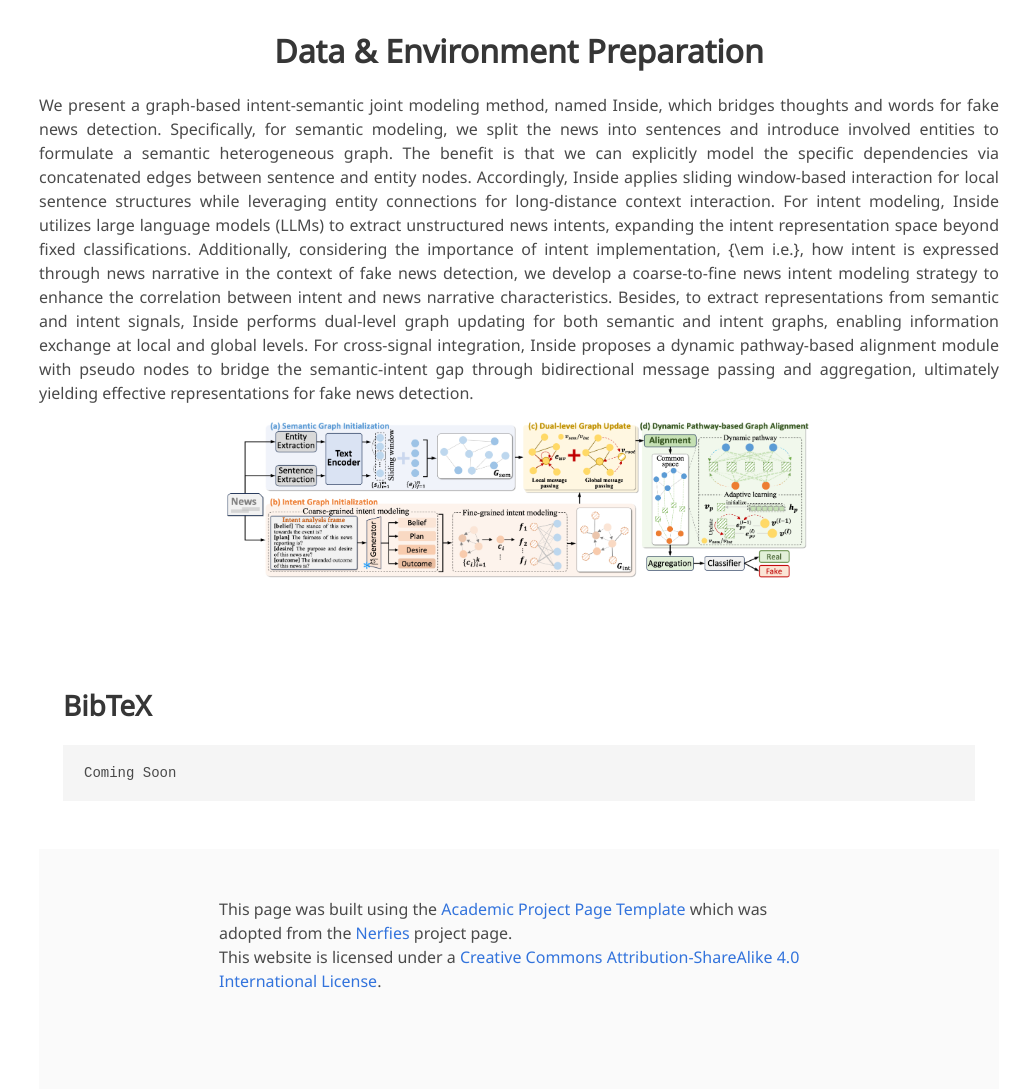
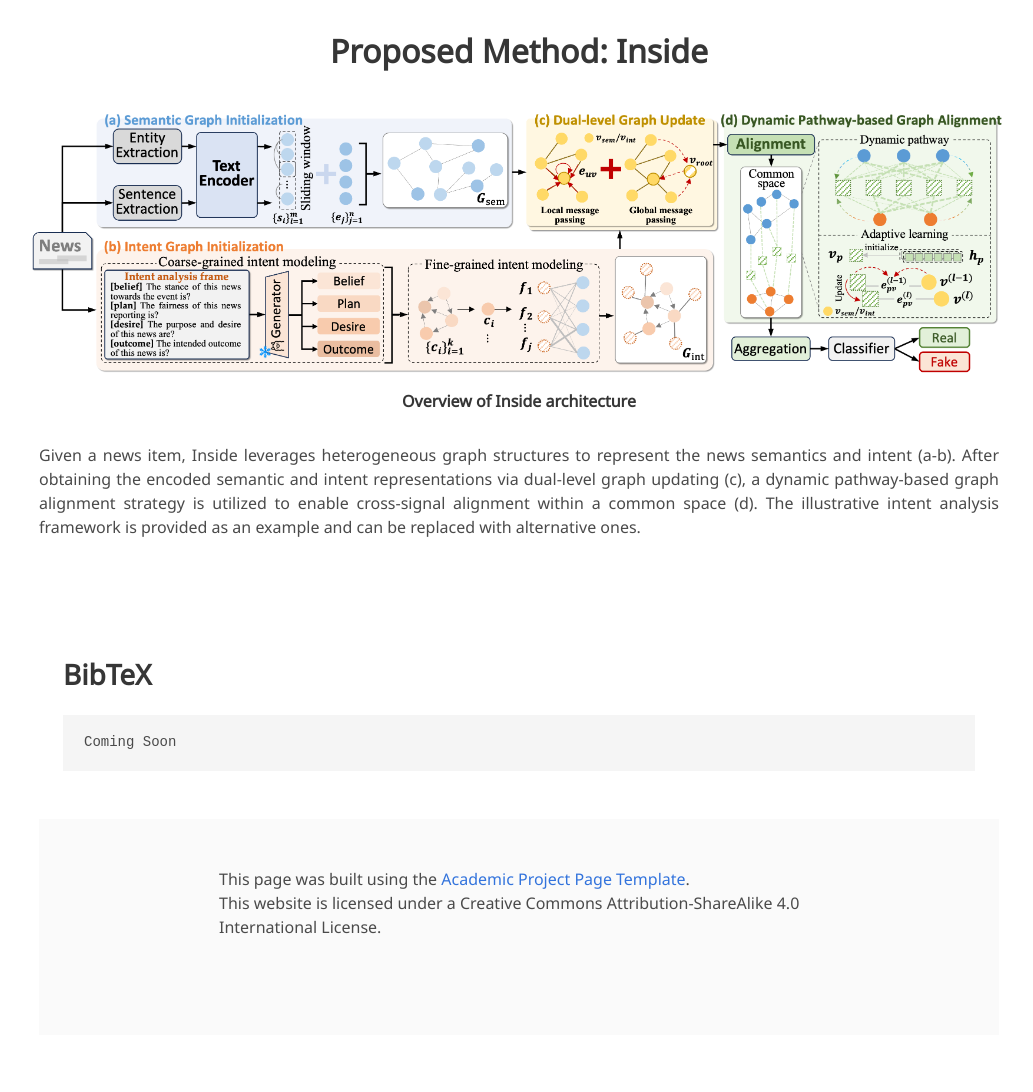
Before and after one commit to inside-fake-news/inside-fake-news.github.io, a plain HTML site: page index.html in a window 1280 px wide. Shown: the part 1236-2328 px from the top of the page, without its empty margins (121-1154 px from the left). Drawn offline with nearby package versions, Linux system fonts and the light colour scheme; some icons are missing; a web font is replaced by a local one.

Commit message:
Update index.html

```diff
--- a/index.html
+++ b/index.html
@@ -13,6 +13,7 @@
   <meta property="og:image" content="static/image/your_banner_image.png" />
   <meta property="og:image:width" content="1200"/>
   <meta property="og:image:height" content="630"/>
+  <link rel="icon" href="data:,">
 
 
   <meta name="twitter:title" content="TWITTER BANNER TITLE META TAG">
@@ -285,25 +286,24 @@
   <div class="container is-max-desktop">
     <!-- Method -->
     <div style="text-align:center">
-      <h2 class="title is-3">Data & Environment Preparation</h2>
+      <h2 class="title is-3">Proposed Method: Inside</h2>
+    </div>
+    <br>
+    <br>
+    <div class="columns is-centered">
+      <figure>
+        <img src="static/images/method.png" alt="Figure 1" style="width:100%; display:block; margin:0 auto;">
+      </figure>
     </div>
     <div class="content has-text-justified">
+      <div style="text-align:center">
+        <h2 class="title is-size-6">Overview of Inside architecture </h2>
+      </div>
       <br>
       <p>
-        We present a graph-based intent-semantic joint modeling method, named Inside, which bridges thoughts and words for fake news detection.
-        Specifically, for semantic modeling, we split the news into sentences and introduce involved entities to formulate a semantic heterogeneous graph.
-        The benefit is that we can explicitly model the specific dependencies via concatenated edges between sentence and entity nodes.
-        Accordingly, Inside applies sliding window-based interaction for local sentence structures while leveraging entity connections for long-distance context interaction.
-        For intent modeling, Inside utilizes large language models (LLMs) to extract unstructured news intents, expanding the intent representation space beyond fixed classifications.
-        Additionally, considering the importance of intent implementation, {\em i.e.}, how intent is expressed through news narrative in the context of fake news detection, we develop a coarse-to-fine news intent modeling strategy to enhance the correlation between intent and news narrative characteristics.
-        Besides, to extract representations from semantic and intent signals, Inside performs dual-level graph updating for both semantic and intent graphs, enabling information exchange at local and global levels.
-        For cross-signal integration, Inside proposes a dynamic pathway-based alignment module with pseudo nodes to bridge the semantic-intent gap through bidirectional message passing and aggregation, ultimately yielding effective representations for fake news detection.
+        Given a news item, Inside leverages heterogeneous graph structures to represent the news semantics and intent (a-b).
+    After obtaining the encoded semantic and intent representations via dual-level graph updating (c), a dynamic pathway-based graph alignment strategy is utilized to enable cross-signal alignment within a common space (d). The illustrative intent analysis framework is provided as an example and can be replaced with alternative ones.
       </p>
-    </div>
-    <div class="columns is-centered">
-        <figure>
-          <img src="static/images/method.png" alt="Figure 1" style="width:60%; display:block; margin:0 auto;">
-        </figure>
     </div>
     <br>
     <br>
@@ -325,9 +325,8 @@
         <div class="content">
 
           <p>
-            This page was built using the <a href="https://github.com/eliahuhorwitz/Academic-project-page-template" target="_blank">Academic Project Page Template</a> which was adopted from the <a href="https://nerfies.github.io" target="_blank">Nerfies</a> project page.
-            <br> This website is licensed under a <a rel="license"  href="http://creativecommons.org/licenses/by-sa/4.0/" target="_blank">Creative
-            Commons Attribution-ShareAlike 4.0 International License</a>.
+            This page was built using the <a href="https://github.com/eliahuhorwitz/Academic-project-page-template" target="_blank">Academic Project Page Template</a>.
+            <br> This website is licensed under a Creative Commons Attribution-ShareAlike 4.0 International License</a>.
           </p>
 
         </div>
```
